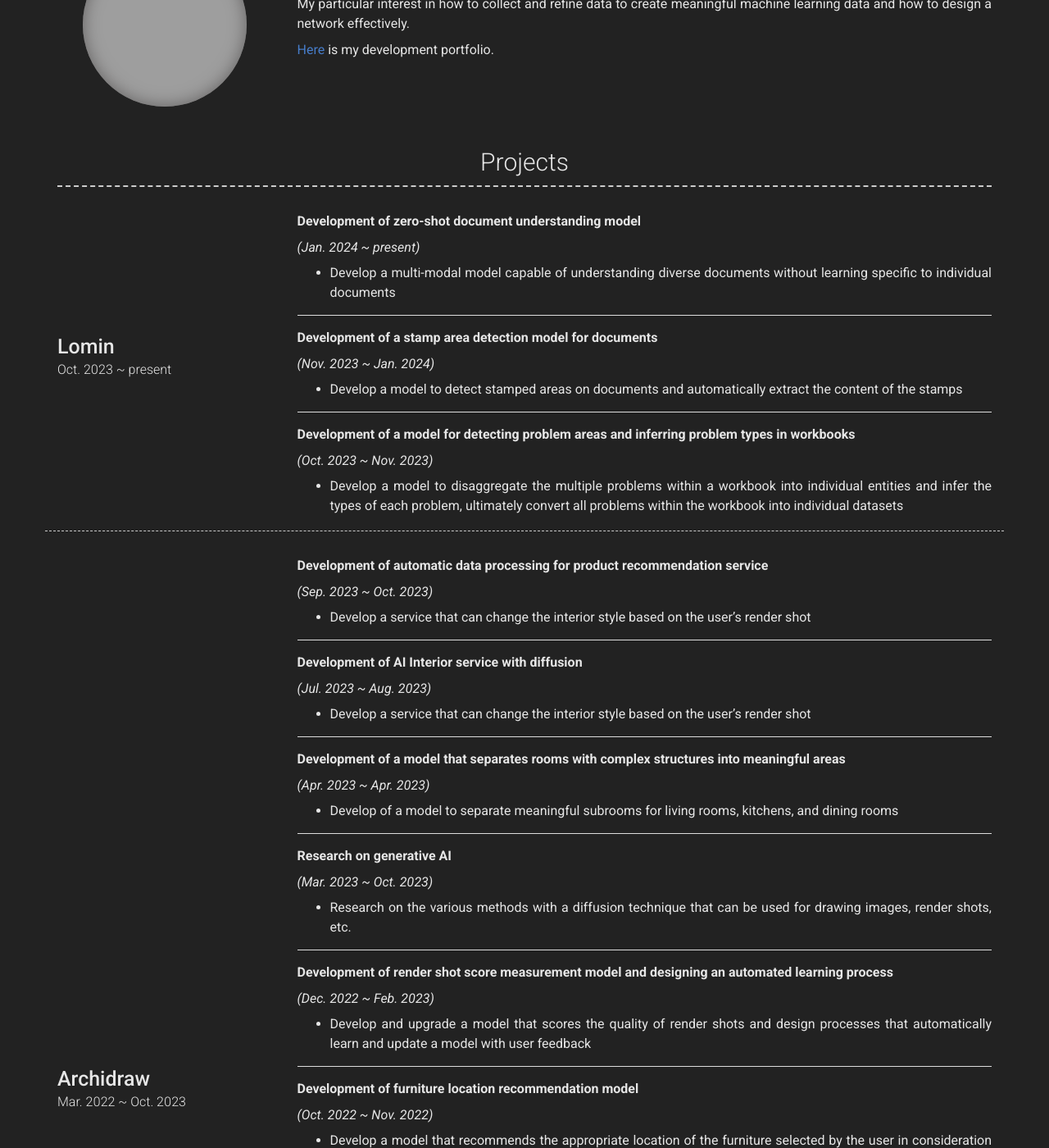
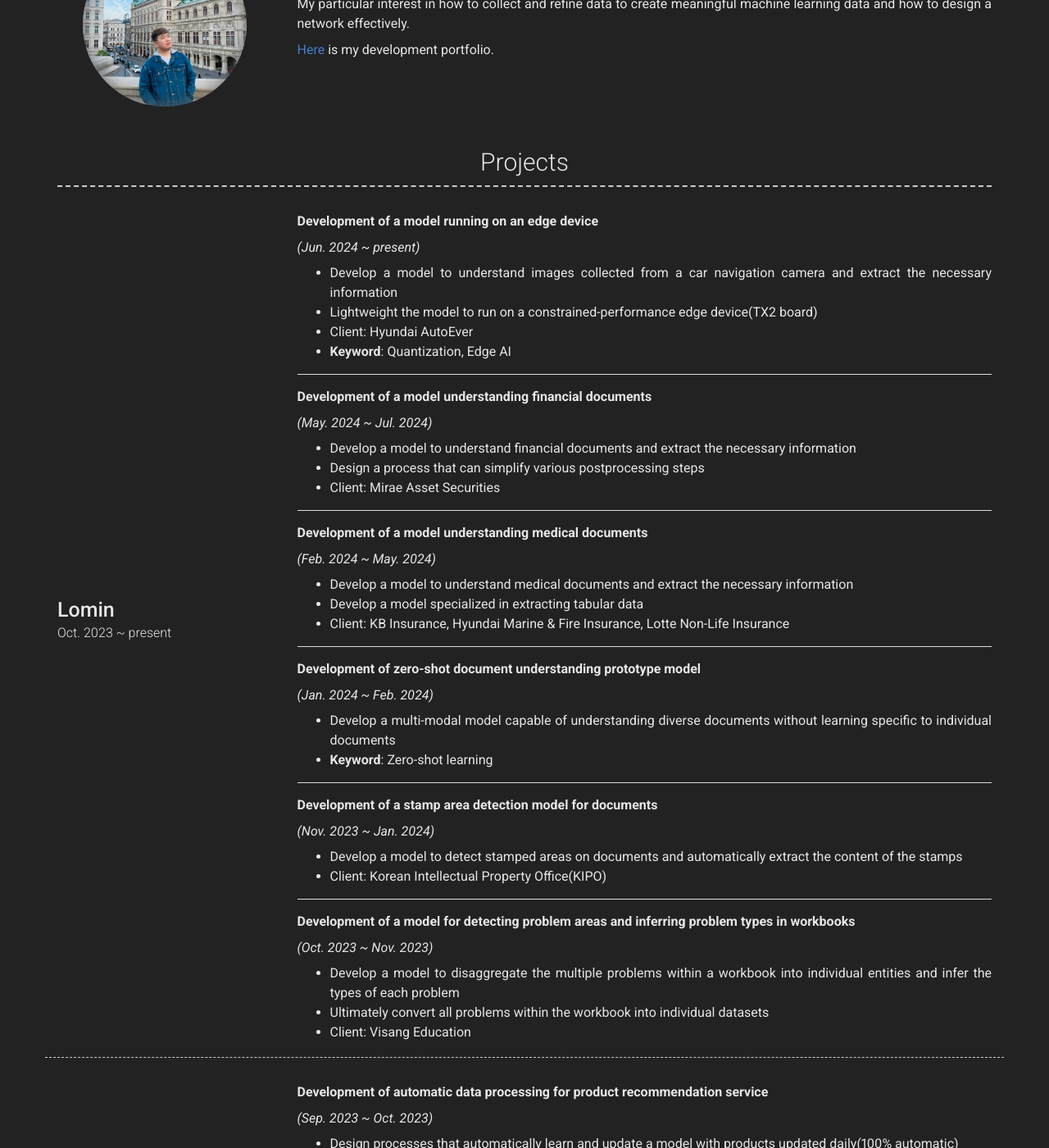
Before and after one commit to Kevin-JisuKim/Kevin-JisuKim.github.io, a Jekyll site: the page built from index.md, in a window 1280 px wide and 1400 px high, scrolled down 372 px. Shown: the whole window at 82% size. Built offline with Jekyll 4.4.1, drawn with Linux system fonts in a browser that asks for light colours; nearby versions of some CDN libraries; some of the changed text lies outside the part shown; grey boxes are pictures that could not be loaded.

Commit message:
update: fix and update the contents

```diff
--- a/_config.yml
+++ b/_config.yml
@@ -50,7 +50,7 @@ linkedin_username: jisu-kim-1293b3204
 
 # About Section
 # about_title: About Me (Use this to override about section title)
-about_profile_image: images/profile.jpg
+about_profile_image: images/profile.png
 about_content: | # this will include new lines to allow paragraphs
   My name is Jisu Kim and I'm a machine learning software engineer and researcher.
 
@@ -69,11 +69,43 @@ content:
         title: Lomin
         caption: Oct. 2023 ~ present
         description: | # this will include new lines to allow paragraphs
-          **Development of zero-shot document understanding model**
+          **Development of a model running on an edge device**
 
-          *(Jan. 2024 ~ present)*
+          *(Jun. 2024 ~ present)*
+
+          - Develop a model to understand images collected from a car navigation camera and extract the necessary information
+          - Lightweight the model to run on a constrained-performance edge device(TX2 board)
+          - Client: Hyundai AutoEver
+          - **Keyword**: Quantization, Edge AI
+
+          ---
+
+          **Development of a model understanding financial documents**
+
+          *(May. 2024 ~ Jul. 2024)*
+
+          - Develop a model to understand financial documents and extract the necessary information
+          - Design a process that can simplify various postprocessing steps
+          - Client: Mirae Asset Securities
+
+          ---
+
+          **Development of a model understanding medical documents**
+
+          *(Feb. 2024 ~ May. 2024)*
+
+          - Develop a model to understand medical documents and extract the necessary information
+          - Develop a model specialized in extracting tabular data
+          - Client: KB Insurance, Hyundai Marine & Fire Insurance, Lotte Non-Life Insurance
+
+          ---
+
+          **Development of zero-shot document understanding prototype model**
+
+          *(Jan. 2024 ~ Feb. 2024)*
 
           - Develop a multi-modal model capable of understanding diverse documents without learning specific to individual documents
+          - **Keyword**: Zero-shot learning
 
           ---
 
@@ -82,6 +114,7 @@ content:
           *(Nov. 2023 ~ Jan. 2024)*
 
           - Develop a model to detect stamped areas on documents and automatically extract the content of the stamps
+          - Client: Korean Intellectual Property Office(KIPO)
 
           ---
 
@@ -89,7 +122,9 @@ content:
 
           *(Oct. 2023 ~ Nov. 2023)*
 
-          - Develop a model to disaggregate the multiple problems within a workbook into individual entities and infer the types of each problem, ultimately convert all problems within the workbook into individual datasets
+          - Develop a model to disaggregate the multiple problems within a workbook into individual entities and infer the types of each problem
+          - Ultimately convert all problems within the workbook into individual datasets
+          - Client: Visang Education
 
       - layout: left
         border: weak
@@ -100,7 +135,8 @@ content:
 
           *(Sep. 2023 ~ Oct. 2023)*
 
-          - Develop a service that can change the interior style based on the user's render shot
+          - Design processes that automatically learn and update a model with products updated daily(100% automatic)
+          - **Keyword**: AutoML, Airflow
 
           ---
 
@@ -109,6 +145,7 @@ content:
           *(Jul. 2023 ~ Aug. 2023)*
 
           - Develop a service that can change the interior style based on the user's render shot
+          - **Keyword**: Stable Diffusion
 
           ---
 
@@ -116,7 +153,7 @@ content:
 
           *(Apr. 2023 ~ Apr. 2023)*
 
-          - Develop of a model to separate meaningful subrooms for living rooms, kitchens, and dining rooms
+          - Develop of a model to separate big rooms combined into one space to meaningful subrooms, such as living rooms, kitchens, and dining rooms
 
           ---
 
@@ -124,7 +161,7 @@ content:
 
           *(Mar. 2023 ~ Oct. 2023)*
 
-          - Research on the various methods with a diffusion technique that can be used for drawing images, render shots, etc.
+          - Research on the various methods with a diffusion technique that can be used for floorplan images, render shots, etc.
 
           ---
 
@@ -132,7 +169,9 @@ content:
 
           *(Dec. 2022 ~ Feb. 2023)*
 
-          - Develop and upgrade a model that scores the quality of render shots and design processes that automatically learn and update a model with user feedback
+          - Develop and upgrade a model that scores the quality of render shots
+          - Design a process that automatically learn and update a model with user feedback(100% automatic)
+          - **Keyword**: AutoML, Airflow
 
           ---
 
@@ -144,11 +183,13 @@ content:
 
           ---
 
-          **Development of automatic dimension line recognition function of drawing**
+          **Development of automatic dimension line recognition function of floorplan images**
 
           *(Jul. 2022 ~ Sep. 2022)*
 
-          - Develop the ability to automatically recognize the dimension lines contained in the drawing image to read the dimension values and automate the ability to upload the drawing image in Archisketch service
+          - Develop a model automatically recognizes the dimension lines contained in the floorplan images to read the dimension values
+          - Automate a process about uploading floorplan images in Archisketch service
+          - **Keyword**: Image Processing
 
           ---
 
@@ -157,6 +198,7 @@ content:
           *(Jun. 2022 ~ Jul. 2022)*
 
           - Develop a service that analyzes the association of furniture used together within the Archisketch project and recommends furniture that would be good to place with the furniture selected by the user
+          - **Keyword**: Recommendation System
 
           ---
 
@@ -172,7 +214,7 @@ content:
 
           *(Mar. 2022 ~ May. 2022)*
 
-          - Develop a model for inferring the room type of a render shot based on the render shot generated on the Archisketch platform and the furniture contained in the render shot
+          - Develop a model for inferring the room type of a render shot generated on the Archisketch platform
 
       - layout: left
         title: Plug N Play
```
